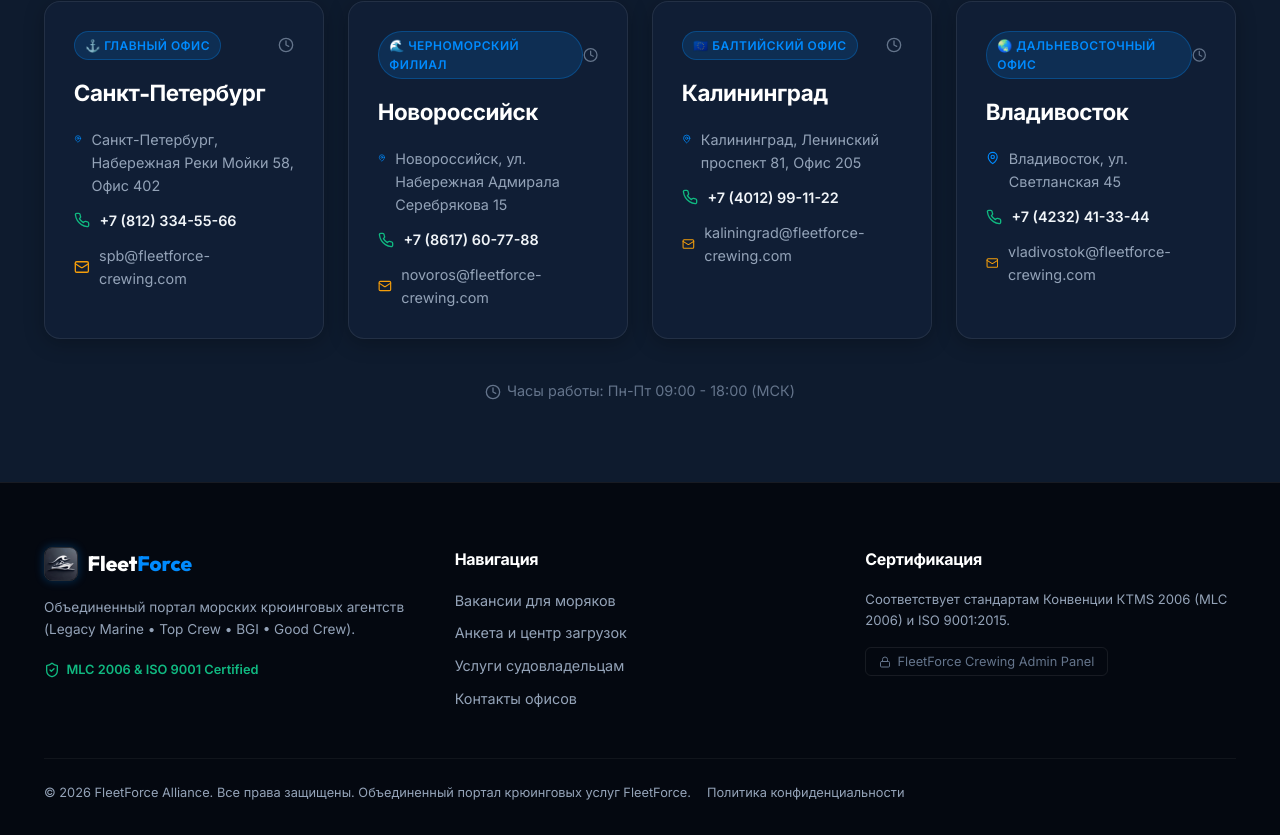
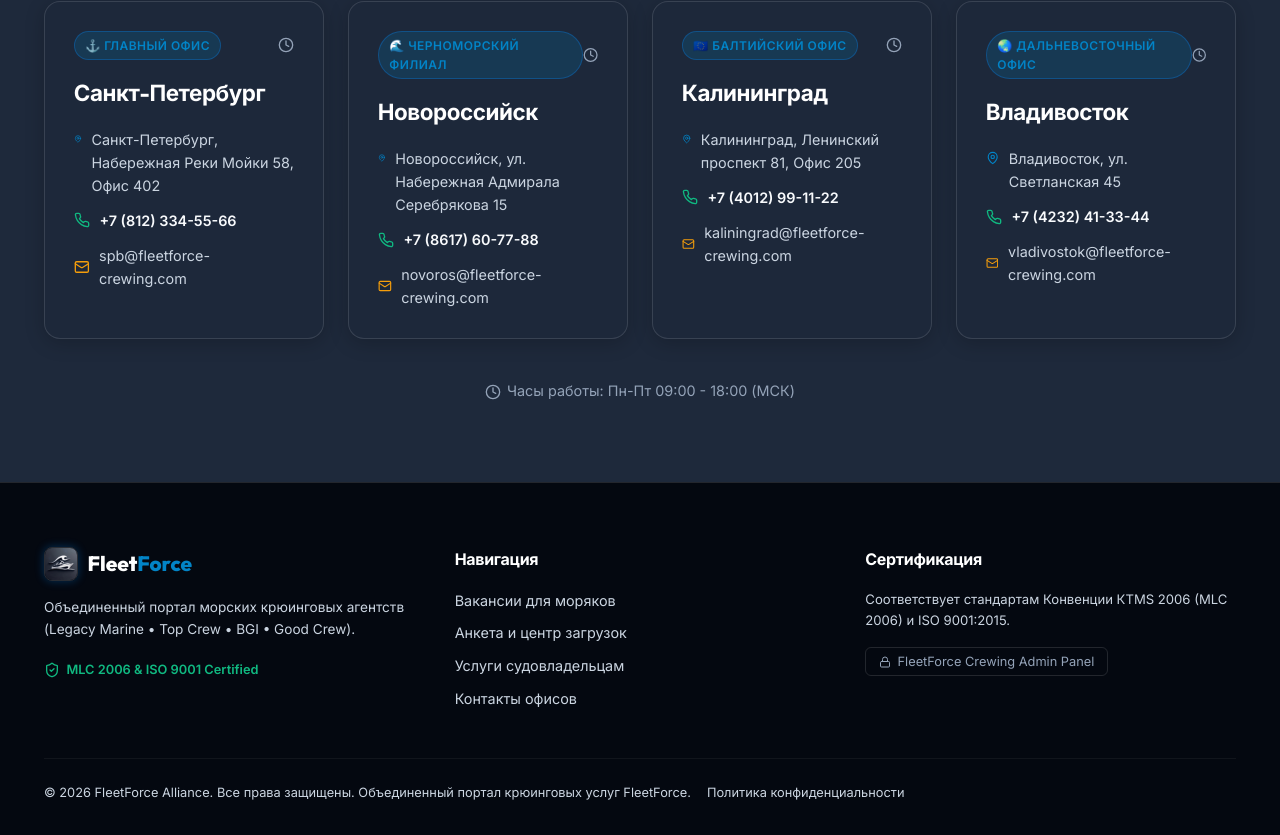
Before and after one commit to Niatls/fleetforce, a React (Vite) app: page / in a window 1280 px wide. Shown: the part 4540-5375 px from the top of the page. Built offline with nearby package versions, Linux system fonts and the light colour scheme; no server answers.

Commit message:
Add soft ocean color scheme and interactive theme switcher in Admin Panel (Soft Slate, Daylight Light, Classic Dark, Emerald Teal)

```diff
--- a/src/App.jsx
+++ b/src/App.jsx
@@ -33,6 +33,12 @@
     const saved = localStorage.getItem('fleetforce_candidates');
     return saved ? JSON.parse(saved) : INITIAL_CANDIDATES;
   });
+
+  // Load saved theme on startup
+  useEffect(() => {
+    const savedTheme = localStorage.getItem('fleetforce_theme') || 'ocean-soft';
+    document.documentElement.setAttribute('data-theme', savedTheme);
+  }, []);
 
   // Try fetching from Express Backend API if online
   useEffect(() => {
--- a/src/components/Admin/AdminDashboard.jsx
+++ b/src/components/Admin/AdminDashboard.jsx
@@ -1,9 +1,9 @@
-import React, { useState } from 'react';
+import React, { useState, useEffect } from 'react';
 import { useLanguage } from '../../context/LanguageContext';
 import {
   Users, Briefcase, FileText, Settings, LogOut, Search, Filter,
   CheckCircle, Clock, AlertTriangle, Eye, Printer, Download, Plus,
-  Trash2, Edit, Save, X, ChevronRight, Anchor, FileCheck
+  Trash2, Edit, Save, X, ChevronRight, Anchor, FileCheck, Palette
 } from 'lucide-react';
 import { MARITIME_RANKS, VESSEL_TYPES, getRankLabel, getVesselLabel } from '../../data/initialData';
 
@@ -20,6 +20,17 @@
 }) => {
   const { lang, t } = useLanguage();
   const [activeTab, setActiveTab] = useState('candidates');
+
+  // Theme State
+  const [currentTheme, setCurrentTheme] = useState(() => {
+    return localStorage.getItem('fleetforce_theme') || 'ocean-soft';
+  });
+
+  const handleThemeChange = (newTheme) => {
+    setCurrentTheme(newTheme);
+    document.documentElement.setAttribute('data-theme', newTheme);
+    localStorage.setItem('fleetforce_theme', newTheme);
+  };
 
   // Filter States for Candidates
   const [searchCandidate, setSearchCandidate] = useState('');
@@ -157,6 +168,56 @@
             </button>
             <button onClick={onClose} className="btn btn-secondary btn-sm" style={{ color: 'var(--color-danger)' }}>
               <LogOut size={15} /> {t('admin.logout')}
+            </button>
+          </div>
+        </div>
+
+        {/* Theme Switcher Control Bar */}
+        <div style={{
+          display: 'flex',
+          alignItems: 'center',
+          justifyContent: 'space-between',
+          background: 'rgba(255, 255, 255, 0.04)',
+          border: '1px solid var(--border-color)',
+          padding: '0.75rem 1.2rem',
+          borderRadius: 'var(--radius-md)',
+          marginBottom: '1.5rem',
+          flexWrap: 'wrap',
+          gap: '0.8rem'
+        }}>
+          <div style={{ display: 'flex', alignItems: 'center', gap: '0.5rem', fontSize: '0.9rem', fontWeight: 600, color: 'var(--text-primary)' }}>
+            <Palette size={18} color="var(--color-accent)" />
+            <span>Цветовая схема портала:</span>
+          </div>
+
+          <div style={{ display: 'flex', gap: '0.5rem', flexWrap: 'wrap' }}>
+            <button
+              onClick={() => handleThemeChange('ocean-soft')}
+              className={`btn btn-sm ${currentTheme === 'ocean-soft' ? 'btn-primary' : 'btn-secondary'}`}
+              style={{ fontSize: '0.8rem', padding: '0.35rem 0.75rem' }}
+            >
+              🌊 Спокойный Океан (Soft Slate)
+            </button>
+            <button
+              onClick={() => handleThemeChange('light-daylight')}
+              className={`btn btn-sm ${currentTheme === 'light-daylight' ? 'btn-primary' : 'btn-secondary'}`}
+              style={{ fontSize: '0.8rem', padding: '0.35rem 0.75rem' }}
+            >
+              ☀️ Светлая Дневная (Light)
+            </button>
+            <button
+              onClick={() => handleThemeChange('deep-navy')}
+              className={`btn btn-sm ${currentTheme === 'deep-navy' ? 'btn-primary' : 'btn-secondary'}`}
+              style={{ fontSize: '0.8rem', padding: '0.35rem 0.75rem' }}
+            >
+              🌙 Ночной Тёмный (Classic)
+            </button>
+            <button
+              onClick={() => handleThemeChange('emerald-sea')}
+              className={`btn btn-sm ${currentTheme === 'emerald-sea' ? 'btn-primary' : 'btn-secondary'}`}
+              style={{ fontSize: '0.8rem', padding: '0.35rem 0.75rem' }}
+            >
+              🌿 Изумрудная Волна (Teal)
             </button>
           </div>
         </div>
--- a/src/index.css
+++ b/src/index.css
@@ -1,13 +1,73 @@
 /* FleetForce Maritime Crewing Agency Design System */
-:root {
+/* FleetForce Maritime Crewing Agency Design System */
+:root, [data-theme="ocean-soft"] {
   --font-sans: 'Inter', system-ui, -apple-system, BlinkMacSystemFont, sans-serif;
   --font-display: 'Outfit', 'Inter', sans-serif;
 
-  /* Maritime Color Palette */
+  /* Maritime Color Palette - Soft Ocean Slate (Default) */
+  --bg-deep: #0f172a;
+  --bg-surface: #1e293b;
+  --bg-surface-elevated: #334155;
+  --bg-card: rgba(30, 41, 59, 0.82);
+
+  --border-color: rgba(255, 255, 255, 0.12);
+  --border-glow: rgba(2, 132, 199, 0.35);
+
+  --text-primary: #f8fafc;
+  --text-secondary: #cbd5e1;
+  --text-muted: #94a3b8;
+
+  --color-accent: #0284c7;
+  --color-accent-hover: #0369a1;
+  --color-accent-light: rgba(2, 132, 199, 0.18);
+
+  --color-emerald: #10B981;
+  --color-emerald-light: rgba(16, 185, 129, 0.18);
+
+  --color-gold: #f59e0b;
+  --color-gold-light: rgba(245, 158, 11, 0.18);
+
+  --color-danger: #ef4444;
+  --color-danger-light: rgba(239, 68, 68, 0.18);
+
+  --shadow-subtle: 0 4px 20px rgba(0, 0, 0, 0.2);
+  --shadow-glow: 0 0 25px rgba(2, 132, 199, 0.2);
+  --glass-backdrop: blur(16px);
+  --radius-sm: 6px;
+  --radius-md: 10px;
+  --radius-lg: 16px;
+  --radius-full: 9999px;
+  --transition-fast: 0.18s ease;
+  --transition-smooth: 0.3s cubic-bezier(0.4, 0, 0.2, 1);
+}
+
+/* Light Daylight Theme */
+[data-theme="light-daylight"] {
+  --bg-deep: #f1f5f9;
+  --bg-surface: #ffffff;
+  --bg-surface-elevated: #e2e8f0;
+  --bg-card: rgba(255, 255, 255, 0.9);
+
+  --border-color: #cbd5e1;
+  --border-glow: rgba(2, 132, 199, 0.3);
+
+  --text-primary: #0f172a;
+  --text-secondary: #334155;
+  --text-muted: #64748b;
+
+  --color-accent: #0284c7;
+  --color-accent-hover: #0369a1;
+  --color-accent-light: rgba(2, 132, 199, 0.12);
+
+  --shadow-subtle: 0 4px 20px rgba(0, 0, 0, 0.08);
+}
+
+/* Classic Deep Navy Theme */
+[data-theme="deep-navy"] {
   --bg-deep: #060D19;
   --bg-surface: #0E1B2E;
   --bg-surface-elevated: #152742;
-  --bg-card: rgba(18, 33, 56, 0.75);
+  --bg-card: rgba(18, 33, 56, 0.85);
 
   --border-color: rgba(255, 255, 255, 0.08);
   --border-glow: rgba(0, 139, 255, 0.3);
@@ -19,25 +79,25 @@
   --color-accent: #008BFF;
   --color-accent-hover: #0076D6;
   --color-accent-light: rgba(0, 139, 255, 0.15);
+}
 
-  --color-emerald: #10B981;
-  --color-emerald-light: rgba(16, 185, 129, 0.15);
+/* Emerald Sea Theme */
+[data-theme="emerald-sea"] {
+  --bg-deep: #062024;
+  --bg-surface: #0a3237;
+  --bg-surface-elevated: #0e434a;
+  --bg-card: rgba(10, 50, 55, 0.85);
 
-  --color-gold: #F59E0B;
-  --color-gold-light: rgba(245, 158, 11, 0.15);
+  --border-color: rgba(0, 210, 198, 0.2);
+  --border-glow: rgba(0, 210, 198, 0.35);
 
-  --color-danger: #EF4444;
-  --color-danger-light: rgba(239, 68, 68, 0.15);
+  --text-primary: #f0fdfa;
+  --text-secondary: #99f6e4;
+  --text-muted: #5eead4;
 
-  --shadow-subtle: 0 4px 20px rgba(0, 0, 0, 0.25);
-  --shadow-glow: 0 0 25px rgba(0, 139, 255, 0.2);
-  --glass-backdrop: blur(16px);
-  --radius-sm: 6px;
-  --radius-md: 10px;
-  --radius-lg: 16px;
-  --radius-full: 9999px;
-  --transition-fast: 0.18s ease;
-  --transition-smooth: 0.3s cubic-bezier(0.4, 0, 0.2, 1);
+  --color-accent: #0d9488;
+  --color-accent-hover: #0f766e;
+  --color-accent-light: rgba(13, 148, 136, 0.2);
 }
 
 * {
```
